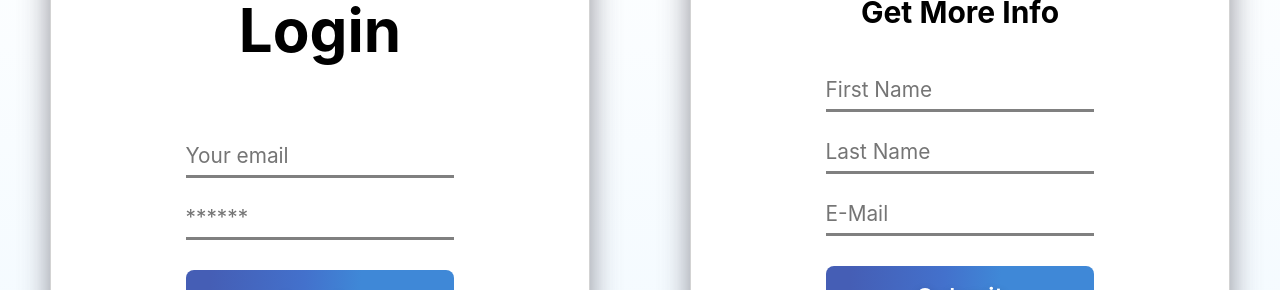
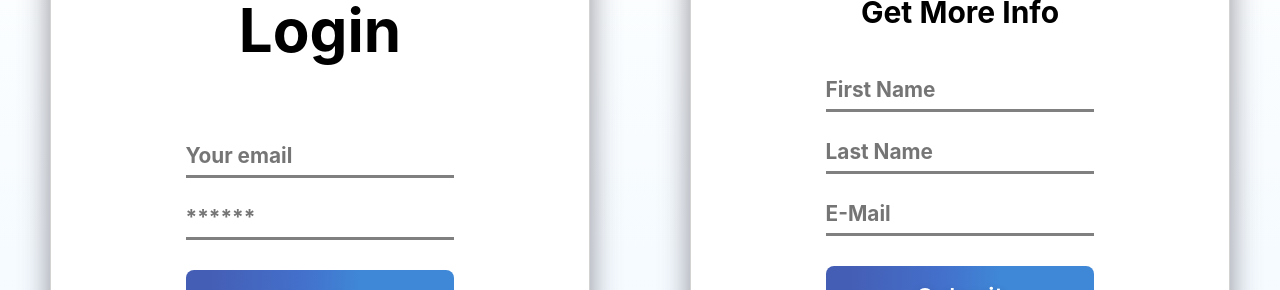
Before and after one commit to 7krich/rich-mtg, a React (Create React App) app in the folder client/: page / in a window 1280 px wide. Shown: the part 188-478 px from the top of the page. Built offline with nearby package versions, Linux system fonts and the light colour scheme.

Commit message:
fixed transparent form input

```diff
--- a/client/src/index.css
+++ b/client/src/index.css
@@ -281,7 +281,8 @@ a .aboutme {
   border-bottom: 3px solid gray;
   outline: 0;
   font-size: 1.3rem;
-  color: white;
+  color: rgb(11, 123, 174);
+  font-weight: 700;
   padding: 7px 0;
   background: transparent;
 }
@@ -295,6 +296,11 @@ a .aboutme {
   border-width: 3px;
   border-image: linear-gradient(to right, var(--tertiary), var(--secondary));
   border-image-slice: 1;
+}
+
+.form-input::after {
+  color: rgb(11, 123, 174);
+  font-weight: 700;
 }
 
 .drop-input {
```
